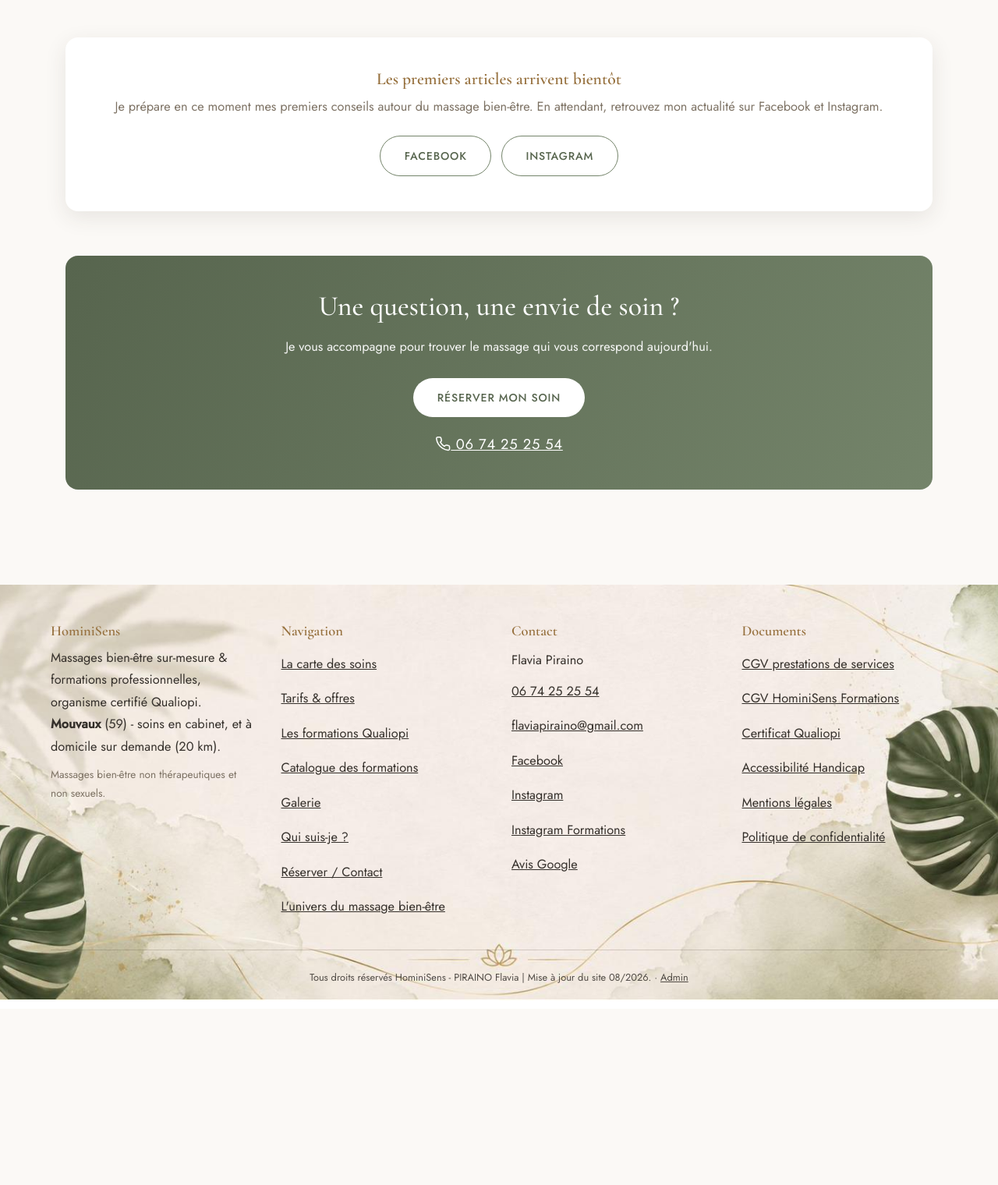
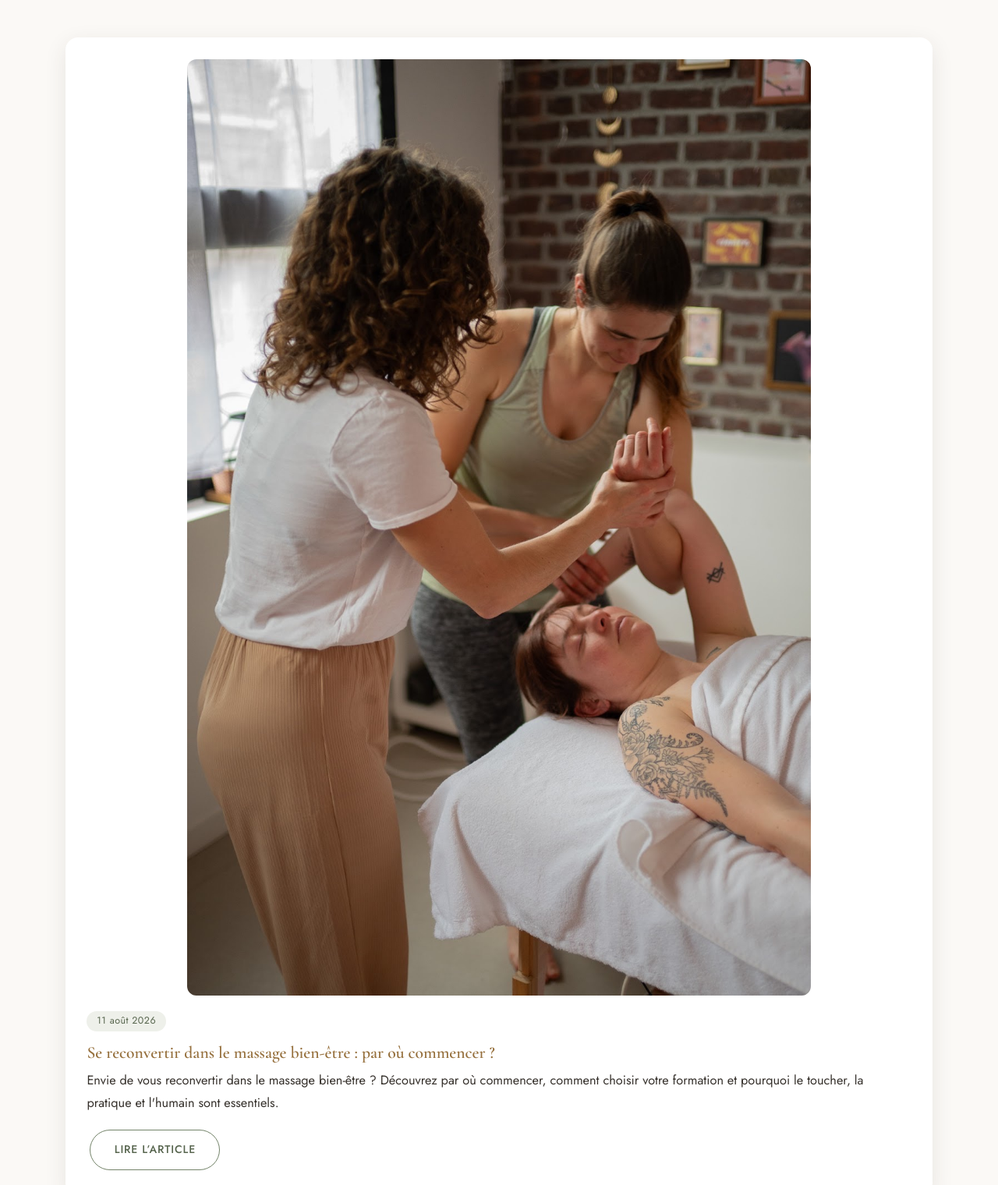
Before and after one commit to FlaviaPiraino/hominisens, a plain HTML site: page univers-massage-bien-etre.html in a window 1280 px wide. Shown: the part 374-1894 px from the top of the page at 78% size. Before the commit the page ends 1668 px from the top, so only its background shows below. Drawn offline with nearby package versions, Linux system fonts and the light colour scheme.

Commit message:
Add files via upload

```diff
--- a/sitemap.xml
+++ b/sitemap.xml
@@ -14,4 +14,5 @@
   <url><loc>https://www.hominisens.com/univers-massage-bien-etre.html</loc></url>
   <url><loc>https://www.hominisens.com/contact.html</loc></url>
   <url><loc>https://www.hominisens.com/confidentialite.html</loc></url>
+  <url><loc>https://www.hominisens.com/articles/se-reconvertir-dans-le-massage-bien-etre-par-ou-commencer.html</loc><lastmod>2026-08-11</lastmod></url>
 </urlset>
--- a/univers-massage-bien-etre.html
+++ b/univers-massage-bien-etre.html
@@ -51,14 +51,15 @@
 
   <section>
     <div class="liste-bannieres" id="liste-articles">
-      <div class="etat-vide-articles" id="etat-vide">
-        <h3>Les premiers articles arrivent bientôt</h3>
-        <p>Je prépare en ce moment mes premiers conseils autour du massage bien-être. En attendant, retrouvez mon actualité sur Facebook et Instagram.</p>
-        <p style="margin-top:1rem;">
-          <a class="bouton contour" href="https://facebook.com/HominiSens">Facebook</a>
-          <a class="bouton contour" href="https://instagram.com/hominisens">Instagram</a>
-        </p>
-      </div>
+      <article class="carte carte-article">
+        <img src="images/articles/se-reconvertir-dans-le-massage-bien-etre-par-ou-commencer.jpg" width="800" height="600" alt="accompagnement personnalisé formation massage bien-être" loading="lazy">
+        <div class="carte-article-texte">
+          <span class="badge">11 août 2026</span>
+          <h3>Se reconvertir dans le massage bien-être : par où commencer ?</h3>
+          <p>Envie de vous reconvertir dans le massage bien-être ? Découvrez par où commencer, comment choisir votre formation et pourquoi le toucher, la pratique et l'humain sont essentiels.</p>
+          <div class="pousse"><a class="bouton contour" href="articles/se-reconvertir-dans-le-massage-bien-etre-par-ou-commencer.html">Lire l’article</a></div>
+        </div>
+      </article>
     </div>
   </section>
 
```
